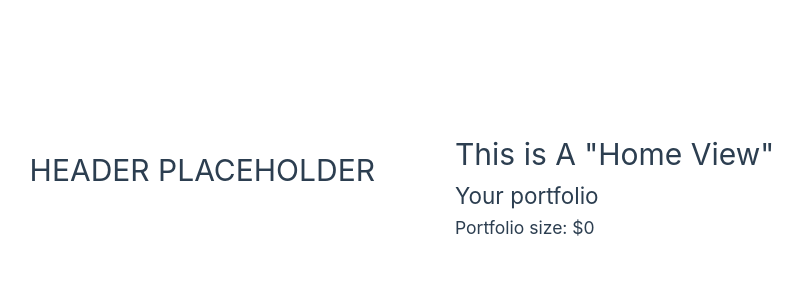
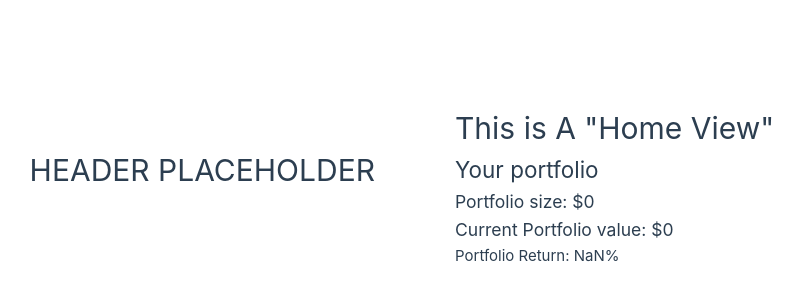
Before and after one commit to KarolisGaiv/stocker, a Vue app: page / in a window 1280 px wide. Shown: the part 214-514 px from the top of the page, without its empty margins (185-988 px from the left). Built offline with nearby package versions, Linux system fonts and the light colour scheme; no server answers.

Commit message:
feat: show portfolio return statistics in dashboard view

```diff
--- a/src/utils/portfolio.ts
+++ b/src/utils/portfolio.ts
@@ -16,7 +16,8 @@ interface Stock {
 export function calculateTotalInvested(input: Stock | Stock[]): number {
   // check if input is an array. If not, wrap input in array
   const stocks = Array.isArray(input) ? input : [input]
-  return stocks.reduce((total, stock) => total + stock.purchase_price * stock.quantity, 0)
+  const total = stocks.reduce((total, stock) => total + stock.purchase_price * stock.quantity, 0)
+  return parseFloat(total.toFixed(2))
 }
 
 /**
@@ -27,9 +28,11 @@ export function calculateTotalInvested(input: Stock | Stock[]): number {
  */
 export function calculateCurrentValue(input: Stock | Stock[]): number {
   const stocks = Array.isArray(input) ? input : [input]
-  return stocks.reduce((total, stock) => total + stock.price * stock.quantity, 0)
+  const total = stocks.reduce((total, stock) => total + stock.price * stock.quantity, 0)
+  return parseFloat(total.toFixed(2))
 }
 
 export function calculatePortfolioReturn(currentValue: number, investedValue: number): number {
-  return ((currentValue - investedValue) / investedValue) * 100
+  const result = ((currentValue - investedValue) / investedValue) * 100
+  return parseFloat(result.toFixed(2))
 }
--- a/src/views/DashboardPage/DashboardView.vue
+++ b/src/views/DashboardPage/DashboardView.vue
@@ -1,12 +1,24 @@
 <script setup lang="ts">
 import { useUserState } from '@/store/userState'
-import { calculateTotalInvested } from '@/utils/portfolio'
+import {
+  calculateTotalInvested,
+  calculateCurrentValue,
+  calculatePortfolioReturn
+} from '@/utils/portfolio'
 import { computed } from 'vue'
 
 const { balance, portfolio } = useUserState()
 
 const totalInvested = computed(() => {
   return calculateTotalInvested(portfolio)
+})
+
+const totalCurrentPortfolioValue = computed(() => {
+  return calculateCurrentValue(portfolio)
+})
+
+const portfolioReturn = computed(() => {
+  return calculatePortfolioReturn(totalCurrentPortfolioValue.value, totalInvested.value)
 })
 </script>
 
@@ -17,6 +29,8 @@ const totalInvested = computed(() => {
     <div>
       <h2>Your portfolio</h2>
       <h3>Portfolio size: ${{ totalInvested }}</h3>
+      <h3>Current Portfolio value: ${{ totalCurrentPortfolioValue }}</h3>
+      <h4>Portfolio Return: {{ portfolioReturn }}%</h4>
     </div>
   </main>
 </template>
```
